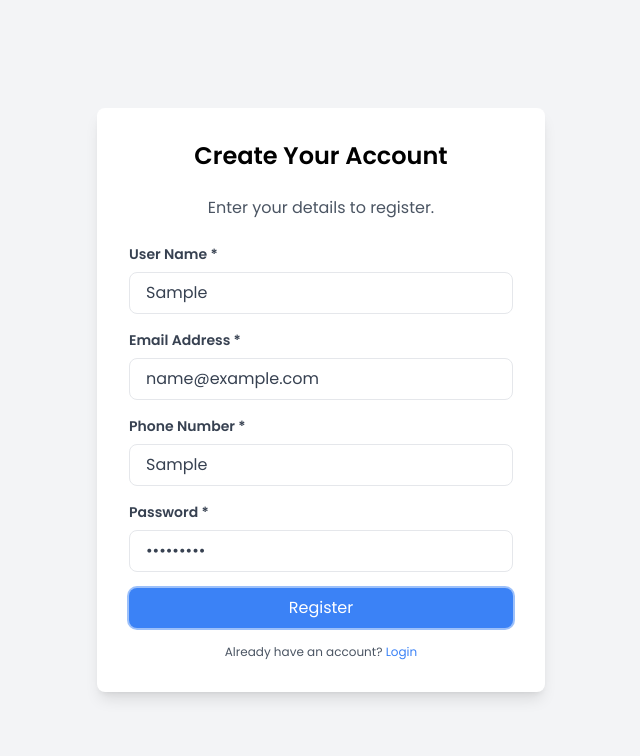
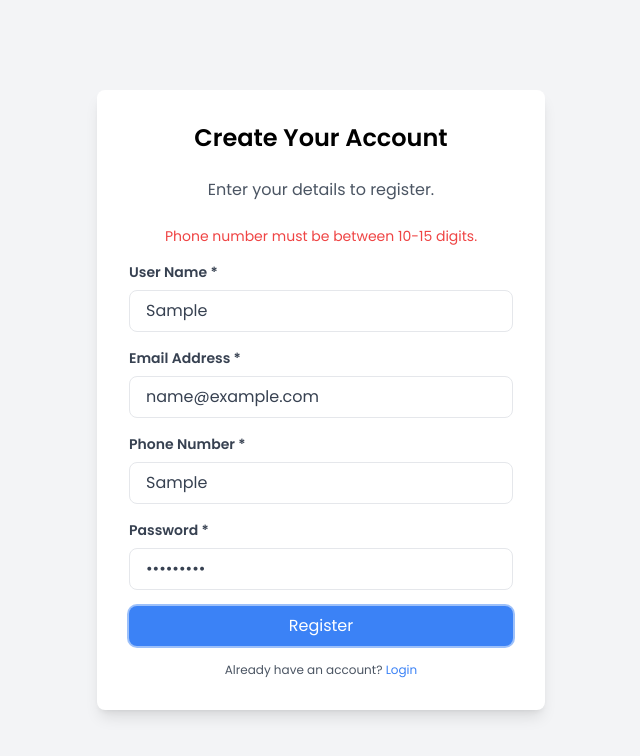
Before and after one commit to bibhakta21/SajiloBihe-Frontend, a React (Vite) app: page /register in a window 1280 px wide. Both pictures are taken after typing "Sample", "name@example.com", "Sample", "Sample123" into the empty fields and a click on the button "Register". Shown: the top 756 px of the page, without its empty margins (319-959 px from the left). Built offline with nearby package versions, Linux system fonts and the light colour scheme.

Commit message:
added some error messages text decoration

```diff
--- a/src/components/register/Register.jsx
+++ b/src/components/register/Register.jsx
@@ -61,6 +61,10 @@ const Register = () => {
       <div className="bg-white p-8 rounded-lg shadow-lg w-full max-w-md">
         <h2 className="text-2xl font-semibold text-center mb-6">Create Your Account</h2>
         <p className="text-gray-600 text-center mb-6">Enter your details to register.</p>
+
+        {/* Display error message */}
+        {errors && <p className="text-red-500 text-sm text-center mb-4">{errors}</p>}
+        {success && <p className="text-green-500 text-sm text-center mb-4">{success}</p>}
 
         <form onSubmit={handleSubmit}>
           {/* Username Input */}
```
